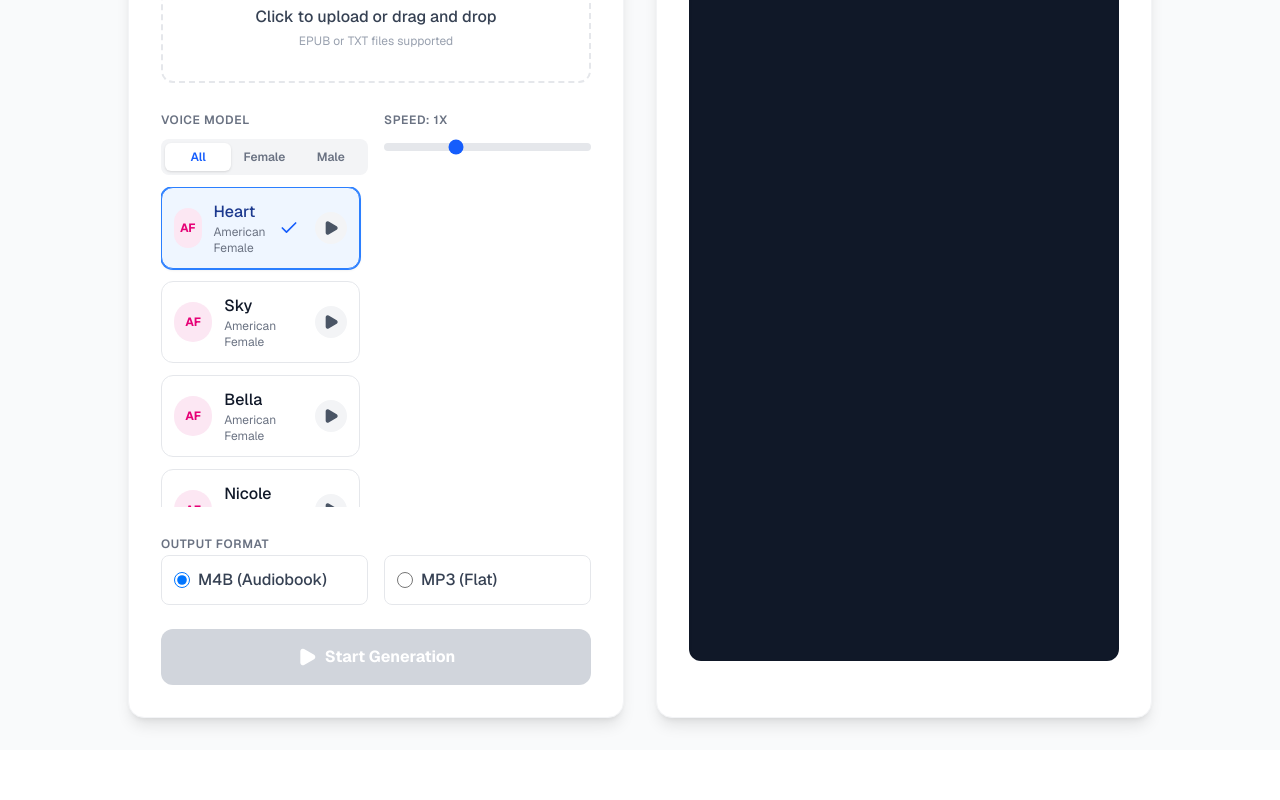
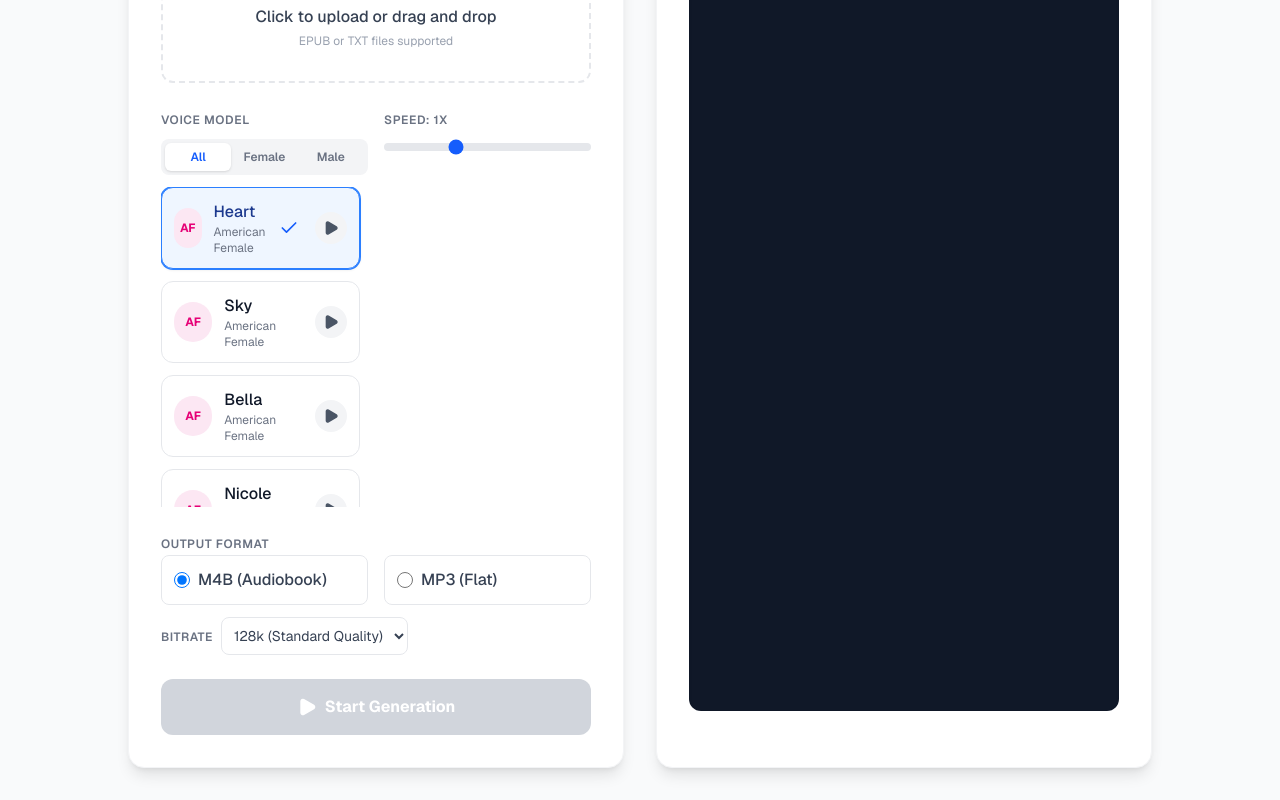
Before and after one commit to bkallaus/audiobook-generator, a Next.js app in the folder web-ui/: page / in a window 1280 px wide. Shown: the part 435-1235 px from the top of the page. Before the commit the page ends 1185 px from the top, so only its background shows below. Built offline with nearby package versions, Linux system fonts and the light colour scheme.

Commit message:
feat: M4B Bitrate Selector
Adds a UI selector for users to customize the audio encoding bitrate (64k, 128k, 192k) when generating M4B audiobooks, allowing them to balance file size vs audio quality.

```diff
--- a/web-ui/src/app/api/generate/route.ts
+++ b/web-ui/src/app/api/generate/route.ts
@@ -208,6 +208,7 @@ export async function POST(req: NextRequest) {
     const voice = formData.get('voice') as string || 'af_heart';
     const speed = parseFloat(formData.get('speed') as string || '1.0');
     const outputFormat = (formData.get('format') as 'm4b' | 'mp3') || 'm4b';
+    const bitrate = formData.get('bitrate') as string || '128k';
 
     if (!file && !textInput) {
         return NextResponse.json({ error: 'No file or text provided' }, { status: 400 });
@@ -249,7 +250,7 @@ export async function POST(req: NextRequest) {
                     outputDir,
                     filename,
                     outputFormat,
-                    { title: filename }
+                    { title: filename, bitrate }
                 );
 
                 // 5. Return Result
--- a/web-ui/src/app/page.tsx
+++ b/web-ui/src/app/page.tsx
@@ -36,6 +36,7 @@ export default function Home() {
   }, [loading]);
   const [textInput, setTextInput] = useState('');
   const [format, setFormat] = useState<'m4b' | 'mp3'>('m4b');
+  const [bitrate, setBitrate] = useState('128k');
 
   const onDrop = useCallback((acceptedFiles: File[]) => {
     if (acceptedFiles.length > 0) {
@@ -82,6 +83,7 @@ export default function Home() {
     formData.append('voice', voice);
     formData.append('speed', speed.toString());
     formData.append('format', format);
+    formData.append('bitrate', bitrate);
 
     try {
       setStatusLog(prev => [...prev, { time: new Date(), msg: 'Uploading and processing...' }]);
@@ -330,6 +332,20 @@ export default function Home() {
                     <span className="font-medium text-gray-700">MP3 (Flat)</span>
                   </label>
                 </div>
+                {format === 'm4b' && (
+                  <div className="mt-3">
+                    <label className="text-xs font-semibold text-gray-500 uppercase tracking-wider">Bitrate</label>
+                    <select
+                      value={bitrate}
+                      onChange={(e) => setBitrate(e.target.value)}
+                      className="ml-2 border border-gray-200 rounded-lg p-2 text-sm text-gray-700 bg-white focus:outline-none focus:border-blue-500 hover:border-gray-300 transition-colors cursor-pointer"
+                    >
+                      <option value="64k">64k (Smaller File)</option>
+                      <option value="128k">128k (Standard Quality)</option>
+                      <option value="192k">192k (High Quality)</option>
+                    </select>
+                  </div>
+                )}
               </div>
 
               {/* Action Button */}
--- a/web-ui/src/lib/audio.ts
+++ b/web-ui/src/lib/audio.ts
@@ -9,7 +9,7 @@ export class AudioProcessor {
         outputDir: string,
         filename: string,
         format: 'm4b' | 'mp3',
-        metadata: { title?: string; author?: string }
+        metadata: { title?: string; author?: string; bitrate?: string }
     ): Promise<string> {
         const tempDir = fs.mkdtempSync(path.join(os.tmpdir(), 'audio-merge-'));
         // inputFiles are now passed directly
@@ -31,7 +31,7 @@ export class AudioProcessor {
             if (format === 'm4b') {
                 command = command
                     .audioCodec('aac')
-                    .audioBitrate('128k')
+                    .audioBitrate(metadata.bitrate || '128k')
                     .outputOptions('-movflags', '+faststart');
             } else {
                 // MP3
```
Also changed, not shown: 1 other file (tests, documents, lock files or other folders).
